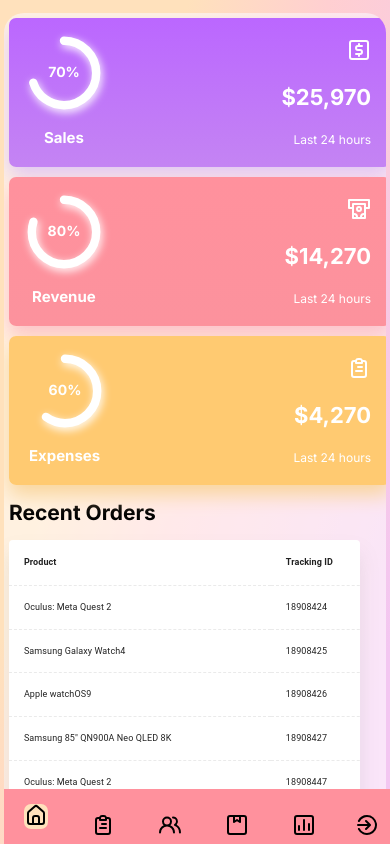
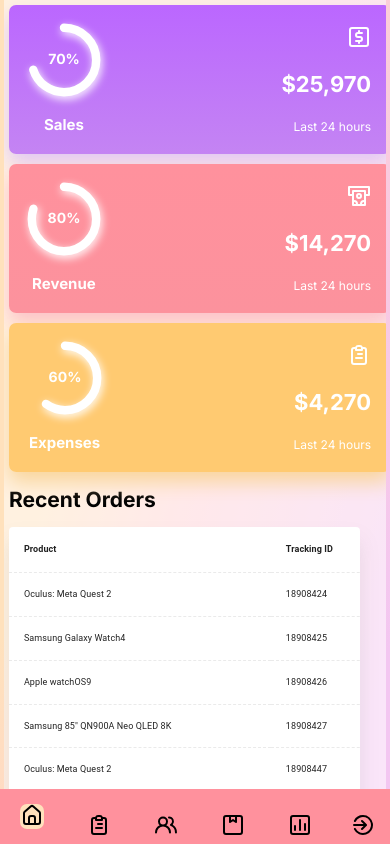
Before and after one commit to kp1129/react-dashboard, a React (Create React App) app in the folder dash/: page / in a window 390 px wide. Shown: the top 844 px of the page. Built offline with nearby package versions, Linux system fonts and the light colour scheme; the HTML template or start-up script is replaced by a standard one.

Commit message:
fix sidebar in mobile view

```diff
--- a/dash/src/App.css
+++ b/dash/src/App.css
@@ -54,6 +54,8 @@ h3 {
     display: flex;
     flex-direction: column;
     width: 98vw;
+    border-radius: 0;
+    height: 100%;
   }
   .app-glass-wrapper::-webkit-scrollbar {
     display: none;
--- a/dash/src/components/Sidebar/Sidebar.css
+++ b/dash/src/components/Sidebar/Sidebar.css
@@ -82,9 +82,10 @@
     .sidebar {
         position: absolute;
         bottom: 0;
+        left: 0;
         display: flex;
         flex-direction: row;
-        width: 100vw;
+        width: 100vw !important;
         height: 5rem;
         padding: 0 0 0.5rem 0;
         background-color: #ff919d;
```
